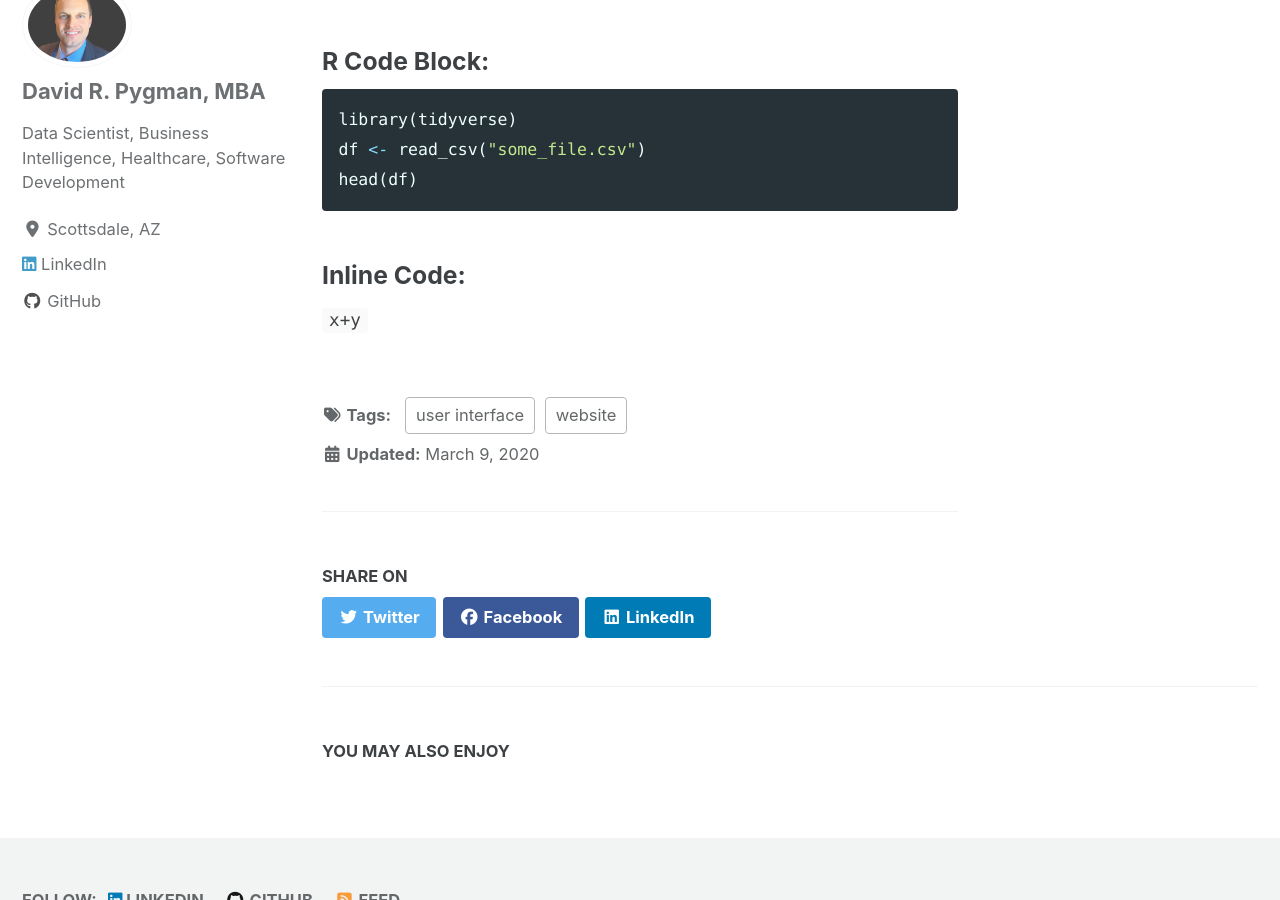
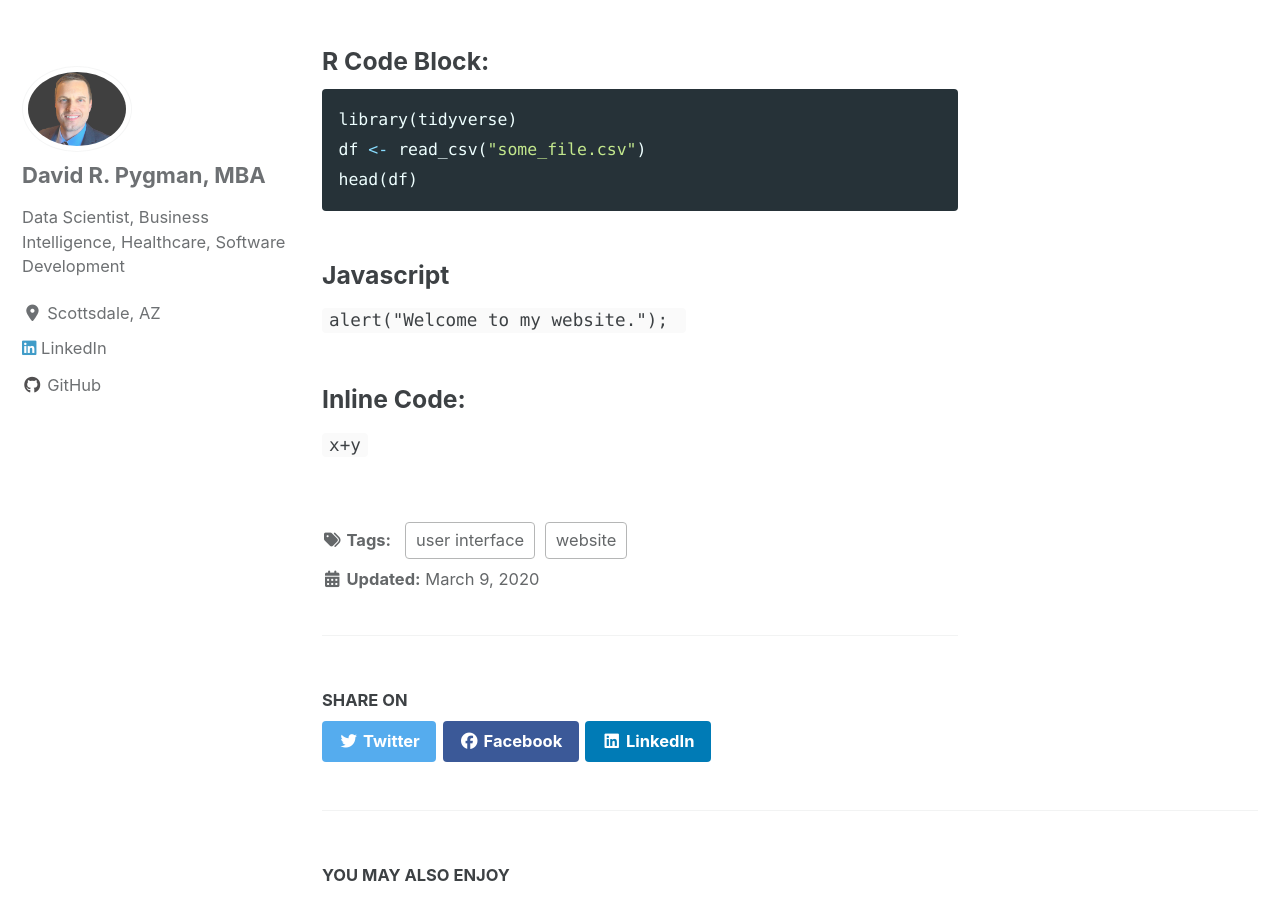
Before and after one commit to dpygman/dpygman.github.io, a Jekyll site: the page built from _posts/2020-03-09-Portfolio.md, in a window 1280 px wide and 900 px high, scrolled down 1180 px. Built offline with Jekyll 4.4.1, drawn with Linux system fonts in a browser that asks for light colours; cached includes are drawn as plain includes; nearby versions of some CDN libraries.

Commit message:
Added Javascript code example
Lines 48-51

````diff
--- a/_posts/2020-03-09-Portfolio.md
+++ b/_posts/2020-03-09-Portfolio.md
@@ -45,5 +45,10 @@
 head(df)
 ```
 
+### Javascript
+
+```alert("Welcome to my website.");
+```
+
 ### Inline Code:
 `x+y`
````
